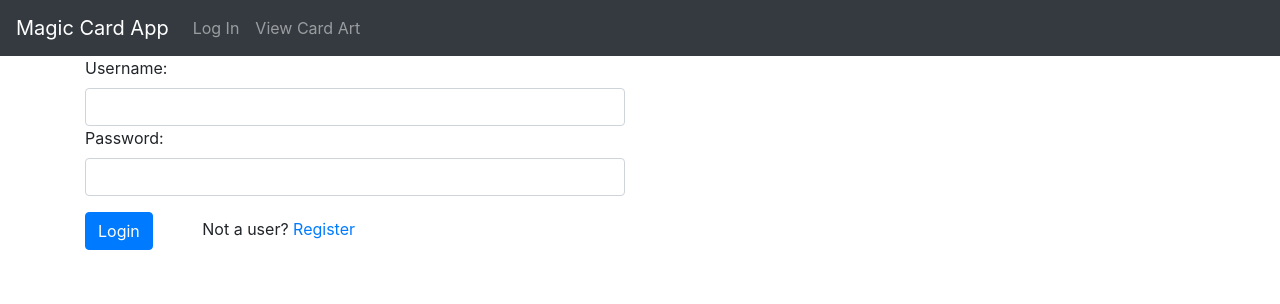
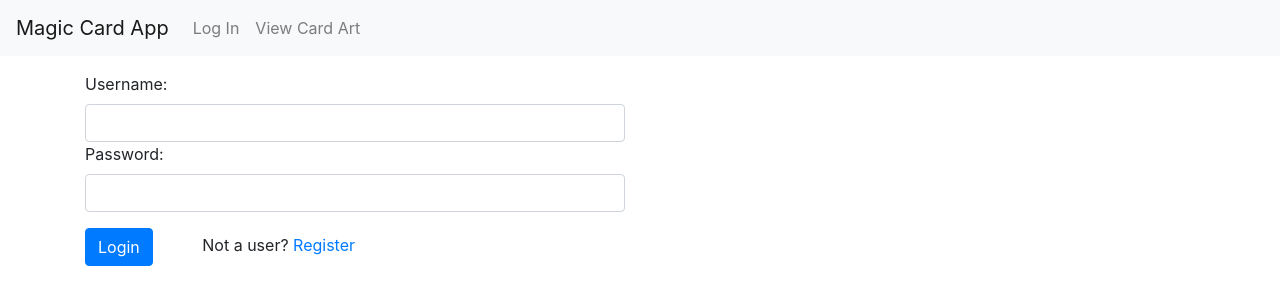
Before and after one commit to matt-grimsley/magic-card-app, an Angular app: page /auth in a window 1280 px wide. Shown: the top 304 px of the page. Built offline with nearby package versions, Linux system fonts and the light colour scheme.

Commit message:
Refactored header, added FontAwesome, some template work on art-view

```diff
--- a/src/app/art-view/art-view.component.html
+++ b/src/app/art-view/art-view.component.html
@@ -3,7 +3,6 @@
         <app-loading-spinner></app-loading-spinner>
     </div>
     <div class="row" *ngIf="!isLoading">
-        <div class="">
         <form class="navbar-form pull-left" role="search">
             <div class="input-group">
                 <input
@@ -18,42 +17,12 @@
                     class="btn btn-primary"
                     (click)="onSearch(searchValue)"
                 >
-                        <svg
-                            xmlns="http://www.w3.org/2000/svg"
-                            width="16"
-                            height="16"
-                            fill="currentColor"
-                            class="bi bi-search"
-                            viewBox="0 0 16 16"
-                        >
-                            <path
-                                d="M11.742 10.344a6.5 6.5 0 1 0-1.397 1.398h-.001c.03.04.062.078.098.115l3.85 3.85a1 1 0 0 0 1.415-1.414l-3.85-3.85a1.007 1.007 0 0 0-.115-.1zM12 6.5a5.5 5.5 0 1 1-11 0 5.5 5.5 0 0 1 11 0z"
-                            />
-                        </svg>
+                <i class="fas fa-search"></i>
                 </button>
             </div>
         </form>
     </div>
-    </div>
     <div class="row">
-        <div class="panel panel-default">
-            <div class="panel-heading">
-                <div class="panel-title"></div>
-            </div>
-            <div class="panel-body">
-                <div class="">
-                    <ul class="list-group scroll">
-                        <a
-                            class="list-group-item list-group-item-action"
-                            *ngFor="let card of cardArt"
-                            (click)="slideSelected(card.scryfallId)"
-                            ><h6>{{ card.name }}</h6>{{ card.artist }} -
-                            <cite>{{ card.set }}</cite> ({{ card.released_at }})
-                        </a>
-                    </ul>
-                </div>
-            </div>
-        </div>
         <ngb-carousel>
             <ng-template ngbSlide *ngFor="let card of cardArt" [id]="card.scryfallId">
                 <div class="picsum-img-wrapper">
@@ -72,5 +41,22 @@
                 </div>
             </ng-template>
         </ngb-carousel>
+        <div class="panel panel-default">
+            <div class="panel-body">
+                <div class="">
+                    <ul class="list-group scroll">
+                        <a
+                            class="list-group-item list-group-item-action"
+                            *ngFor="let card of cardArt"
+                            (click)="slideSelected(card.scryfallId)"
+                            ><h6>{{ card.name }}</h6>
+                            {{ card.artist }} - <cite>{{ card.set }}</cite> ({{
+                                card.released_at
+                            }})
+                        </a>
+                    </ul>
                 </div>
             </div>
+        </div>
+    </div>
+</div>
--- a/src/app/header/header.component.html
+++ b/src/app/header/header.component.html
@@ -31,16 +31,17 @@
   </li>
 </ul>
 </nav> -->
-<nav class="navbar navbar-expand-lg navbar-dark bg-dark">
+<nav class="navbar navbar-expand-sm navbar-light bg-light mb-3">
   <a class="navbar-brand" routerLink="/home">Magic Card App</a>
-  <div class="collapse navbar-collapse" id ="navbarSupportedContent">
-    <ul class="navbar-nav mr-auto">
+  <button class="navbar-toggler" type="button" (click)="isMenuCollapsed = !isMenuCollapsed">&#9776;</button>
+  <div [ngbCollapse]="isMenuCollapsed" class="collapse navbar-collapse">
+    <ul class="navbar-nav">
       <li class="nav-item">
-        <a class="nav-link" routerLink="/auth">Log In</a>
+        <a class="nav-link" routerLink="/auth" (click)="isMenuCollapsed = true">Log In</a>
       </li>
       <li class="nav-item">
-        <a class="nav-link" routerLink="/art-view">View Card Art</a>
+        <a class="nav-link" routerLink="/art-view" (click)="isMenuCollapsed = true">View Card Art</a>
       </li>
+
     </ul>
   </div>
-</nav>
--- a/src/app/header/header.component.ts
+++ b/src/app/header/header.component.ts
@@ -2,6 +2,7 @@ import { stringify } from '@angular/compiler/src/util';
 import { Component, OnInit } from '@angular/core';
 import { FormsModule } from '@angular/forms';
 import { DataService } from '../shared/data.service';
+import { NgbModule } from '@ng-bootstrap/ng-bootstrap';
 
 @Component({
     selector: 'app-header',
@@ -9,6 +10,7 @@ import { DataService } from '../shared/data.service';
     styleUrls: ['./header.component.css']
 })
 export class HeaderComponent implements OnInit {
+    isMenuCollapsed = true;
     searchValue: string;
     constructor(private dataService: DataService) {}
 
--- a/src/app/home/home.component.html
+++ b/src/app/home/home.component.html
@@ -1,11 +1,14 @@
 <div class="container">
   <div class="jumbotron">
+    <h2>Hello from HomeComponent</h2>
+    <h5>This is a placeholder component</h5>
+    <p>It will become the profile/inventory component</p>
       <form class="navbar-form pull-left" role="search">
         <div class="input-group">
             <input type="text" class="form-control" [(ngModel)]='searchValue' name="searchValue" placeholder="Search for a card..." />
             <div class="input-group-btn">
                 <button type="button" class="btn btn-default" (click)="onSearch(searchValue)">
-                    <span class="glyphicon glyphicon-search"></span>
+                    <i class="fas fa-search"></i>
                 </button>
             </div>
         </div>
--- a/src/app/shared/card.service.ts
+++ b/src/app/shared/card.service.ts
@@ -9,12 +9,15 @@ export const CardBack = new Card(
 
 @Injectable({ providedIn: 'root' })
 export class CardService {
-
-
     private cards: Card[] = [
         new Card(
             'Lightning Bolt',
             'https://c1.scryfall.com/file/scryfall-cards/normal/front/c/e/ce711943-c1a1-43a0-8b89-8d169cfb8e06.jpg?1618695786'
+        ),
+
+        new Card(
+            'Cryptic Command',
+            'https://c1.scryfall.com/file/scryfall-cards/large/front/3/0/30f6fca9-003b-4f6b-9d6e-1e88adda4155.jpg?1562847413'
         )
     ];
 
@@ -25,5 +28,4 @@ export class CardService {
     cardSelected = new EventEmitter<Card>();
 
     cardArtResult = new EventEmitter<CardArt[]>();
-
 }
--- a/src/index.html
+++ b/src/index.html
@@ -6,6 +6,7 @@
   <base href="/">
   <meta name="viewport" content="width=device-width, initial-scale=1">
   <link rel="icon" type="image/x-icon" href="favicon.ico">
+  <script src="https://kit.fontawesome.com/5a9cf7c1c0.js" crossorigin="anonymous"></script>
 </head>
 <body>
   <app-root></app-root>
```
Also changed, not shown: src/app/art-view/art-view.component.css (line endings or trailing spaces). Lines whose indentation alone changed are shown as unchanged.
